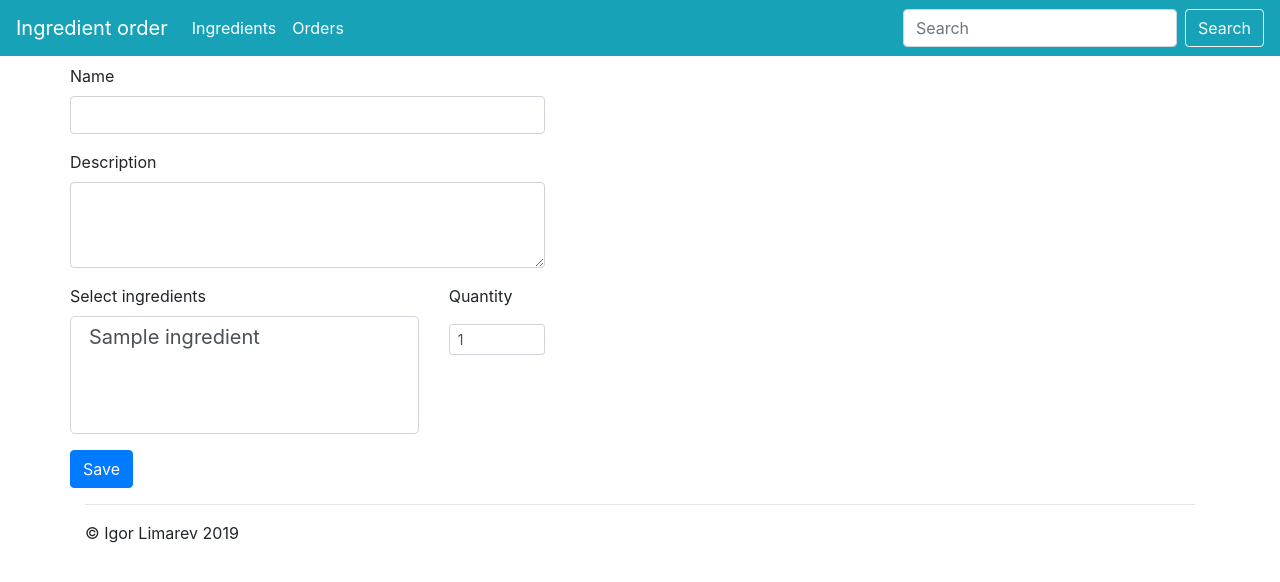
After one commit to Stinesc/ingredient_order_site, a Django app: page /foodprod/create/ in a window 1280 px wide. The commit adds this page. Shown: the top 582 px of the page. Run offline with Django 3.2, Linux system fonts and the light colour scheme; tables that the repository leaves empty hold one stand-in row (values such as "Sample post"); some libraries are stand-ins or nearby versions.

Commit message:
crud: i have a problem with create dish

```diff
--- /dev/null
+++ b/ingredient_order_site/foodprod/forms.py
@@ -0,0 +1,9 @@
+from django import forms
+from .models import Ingredient
+
+
+class DishForm(forms.Form):
+    name = forms.CharField()
+    description = forms.CharField()
+    ingredients = forms.ModelMultipleChoiceField(Ingredient.objects.all())
+    #quantity = forms.FloatField()
--- a/ingredient_order_site/foodprod/models.py
+++ b/ingredient_order_site/foodprod/models.py
@@ -49,7 +49,7 @@ class OrderIngredient(models.Model):
     order = models.ForeignKey('Order', on_delete=models.CASCADE)
     ingredient = models.ForeignKey('Ingredient', on_delete=models.CASCADE, related_name='order_ingredients', blank=True,
                                    null=True)
-    quantity = models.FloatField(default=0.0, blank=True, null=True)
+    quantity = models.FloatField(default=1.0, blank=True, null=True)
 
     def __str__(self):
         return f"Order: {self.order} <> Ingredient: {self.ingredient}"
--- a/ingredient_order_site/foodprod/templates/foodprod/base.html
+++ b/ingredient_order_site/foodprod/templates/foodprod/base.html
@@ -46,7 +46,7 @@
 </head>
 <body>
 <nav class="navbar navbar-expand-md navbar-dark fixed-top bg-info">
-    <a class="navbar-brand" href="#">Ingredient order</a>
+    <a class="navbar-brand" href="{% url 'foodprod:index' %}">Ingredient order</a>
     <button class="navbar-toggler" type="button" data-toggle="collapse" data-target="#navbarsExampleDefault"
             aria-controls="navbarsExampleDefault" aria-expanded="false" aria-label="Toggle navigation">
         <span class="navbar-toggler-icon"></span>
@@ -55,10 +55,13 @@
     <div class="collapse navbar-collapse" id="navbarsExampleDefault">
         <ul class="navbar-nav mr-auto">
             <li class="nav-item active">
-                <a class="nav-link" href="{% url 'index' %}">Home <span class="sr-only">(current)</span></a>
+                <a class="nav-link" href="{% url 'foodprod:ingredients' %}">Ingredients <span class="sr-only">(current)</span></a>
+            </li>
+            <li class="nav-item active">
+                <a class="nav-link" href="{% url 'foodprod:index' %}">Orders <span class="sr-only">(current)</span></a>
             </li>
         </ul>
-        <form class="form-inline my-2 my-lg-0" action="{% url 'index' %}" method="GET">
+        <form class="form-inline my-2 my-lg-0" action="{% url 'foodprod:index' %}" method="GET">
             <input required class="form-control mr-sm-2" type="text" placeholder="Search" aria-label="Search"
                    name="search_query" value="{{ search_query }}">
             <button class="btn btn-outline-light my-2 my-sm-0" type="submit">Search</button>
--- /dev/null
+++ b/ingredient_order_site/foodprod/templates/foodprod/dish_form.html
@@ -0,0 +1,33 @@
+{% extends "foodprod/base.html" %}
+{% block content %}
+<form method="post">
+    {% csrf_token %}
+    {{ form.errors }}
+    <div class="mt-2 form-group">
+        <label for="nameInput">Name</label>
+        <input name="name" class="form-control" type="text" id="nameInput" value="{{ form.name.value|default_if_none:'' }}" required>
+    </div>
+    <div class="form-group">
+        <label for="descriptionInput">Description</label>
+        <textarea name="description" class="form-control" type="text" id="descriptionInput" value="{{ form.description.value|default_if_none:'' }}" rows="3">
+        </textarea>
+    </div>
+    <div class="row">
+        <div class="form-group col-9">
+            <label for="ingredientsNameInput">Select ingredients</label>
+            <select multiple name="ingredients" class="form-control form-control-lg" id="ingredientsNameInput" required>
+              {% for ingredient in form.ingredients %}
+                {{ ingredient }}
+              {% endfor %}
+            </select>
+        </div>
+        <div class="form-group col-3">
+            <p>Quantity</p>
+            {% for ingredient in form.ingredients %}
+                <input name="{{ ingredient.id }}" class="mb-1 form-control form-control-sm" type="number" value="1" id="quantityInput">
+            {% endfor %}
+        </div>
+    </div>
+    <input class="btn btn-primary" type="submit" value="Save">
+</form>
+{% endblock %}
--- a/ingredient_order_site/foodprod/urls.py
+++ b/ingredient_order_site/foodprod/urls.py
@@ -4,4 +4,12 @@ from . import views
 
 urlpatterns = [
     path('', views.IndexView.as_view(), name='index'),
+    path('<int:pk>/', views.DishDetailView.as_view(), name='dish'),
+    path('create/', views.DishCreateView.as_view(), name='dish_create'),
+    path('ingredients/', views.IngredientsListView.as_view(), name='ingredients'),
+    path('ingredients/<int:pk>/', views.IngredientDetailView.as_view(), name='ingredient'),
+    path('ingredients/create/', views.IngredientCreateView.as_view(), name='ingredient_create'),
+    path('ingredients/update/<int:pk>/', views.IngredientUpdateView.as_view(), name='ingredient_update'),
+    path('ingredients/delete/<int:pk>/', views.IngredientDeleteView.as_view(), name='ingredient_delete'),
+
 ]
--- a/ingredient_order_site/foodprod/views.py
+++ b/ingredient_order_site/foodprod/views.py
@@ -1,6 +1,9 @@
-from django.views.generic import ListView
+from django.views.generic import CreateView, UpdateView, DetailView, ListView, DeleteView, FormView
+from django.views.generic.edit import ModelFormMixin
 from django.db.models import Q
-from .models import Dish
+from django.urls import reverse_lazy
+from .models import Dish, Ingredient, DishIngredient
+from .forms import DishForm
 
 
 class IndexView(ListView):
@@ -15,3 +18,68 @@ class IndexView(ListView):
         else:
             object_list = self.model.objects.all()
         return object_list
+
+
+class DishDetailView(DetailView):
+    template_name = "foodprod/dish.html"
+    model = Dish
+
+
+class DishCreateView(FormView):
+    template_name = "foodprod/dish_form.html"
+    form_class = DishForm
+
+    def form_valid(self, form):
+        name = form.cleaned_data['name']
+        description = form.cleaned_data['description']
+        ingredients = form.cleaned_data['ingredients']
+        dish = Dish(name=name, description=description)
+        dish.save()
+        ingredient_list = Ingredient.objects.filter(pk__in=ingredients)
+        for ingredient in ingredient_list:
+            dish_ingredient = DishIngredient()
+            dish_ingredient.dish = dish
+            dish_ingredient.ingredient = ingredient
+            dish_ingredient.quantity = form.cleaned_data[str(ingredient.pk)]
+            dish_ingredient.save()
+        return super(ModelFormMixin, self).form_valid(form)
+
+    '''model = Dish
+    fields = ['name', 'description', 'ingredients']
+
+    def form_valid(self, form):
+        print('sdfsd')
+        self.object = form.save(commit=False)
+        for ingredient in form.cleaned_data['ingredients']:
+            dish_ingredient = DishIngredient()
+            dish_ingredient.dish = self.object
+            dish_ingredient.ingredient = ingredient
+            dish_ingredient.save()
+            print(ingredient)
+        return super(ModelFormMixin, self).form_valid(form)'''
+
+
+class IngredientsListView(ListView):
+    template_name = "foodprod/ingredients.html"
+    model = Ingredient
+
+
+class IngredientDetailView(DetailView):
+    template_name = "foodprod/ingredient.html"
+    model = Ingredient
+
+
+class IngredientCreateView(CreateView):
+    model = Ingredient
+    fields = ['name']
+
+
+class IngredientUpdateView(UpdateView):
+    model = Ingredient
+    fields = ['name']
+    success_url = reverse_lazy('foodprod:ingredients')
+
+
+class IngredientDeleteView(DeleteView):
+    model = Ingredient
+    success_url = reverse_lazy('foodprod:ingredients')
--- a/ingredient_order_site/ingredient_order_site/urls.py
+++ b/ingredient_order_site/ingredient_order_site/urls.py
@@ -18,7 +18,7 @@ from django.urls import path, include
 from django.shortcuts import redirect
 
 urlpatterns = [
-    path('', lambda request: redirect('index', permanent=False)),
+    path('', lambda request: redirect('foodprod:index', permanent=False)),
     path('admin/', admin.site.urls),
-    path('foodprod/', include('foodprod.urls')),
+    path('foodprod/', include(('foodprod.urls', 'foodprod'), namespace='foodprod')),
 ]
```
Also changed, not shown: ingredient_order_site/foodprod/templates/foodprod/dish.html (added, +23 -0 lines), ingredient_order_site/foodprod/templates/foodprod/index.html (+10 -3 lines), ingredient_order_site/foodprod/templates/foodprod/ingredient.html (added, +23 -0 lines), ingredient_order_site/foodprod/templates/foodprod/ingredient_confirm_delete.html (added, +11 -0 lines), ingredient_order_site/foodprod/templates/foodprod/ingredient_form.html (added, +12 -0 lines), ingredient_order_site/foodprod/templates/foodprod/ingredients.html (added, +28 -0 lines).
